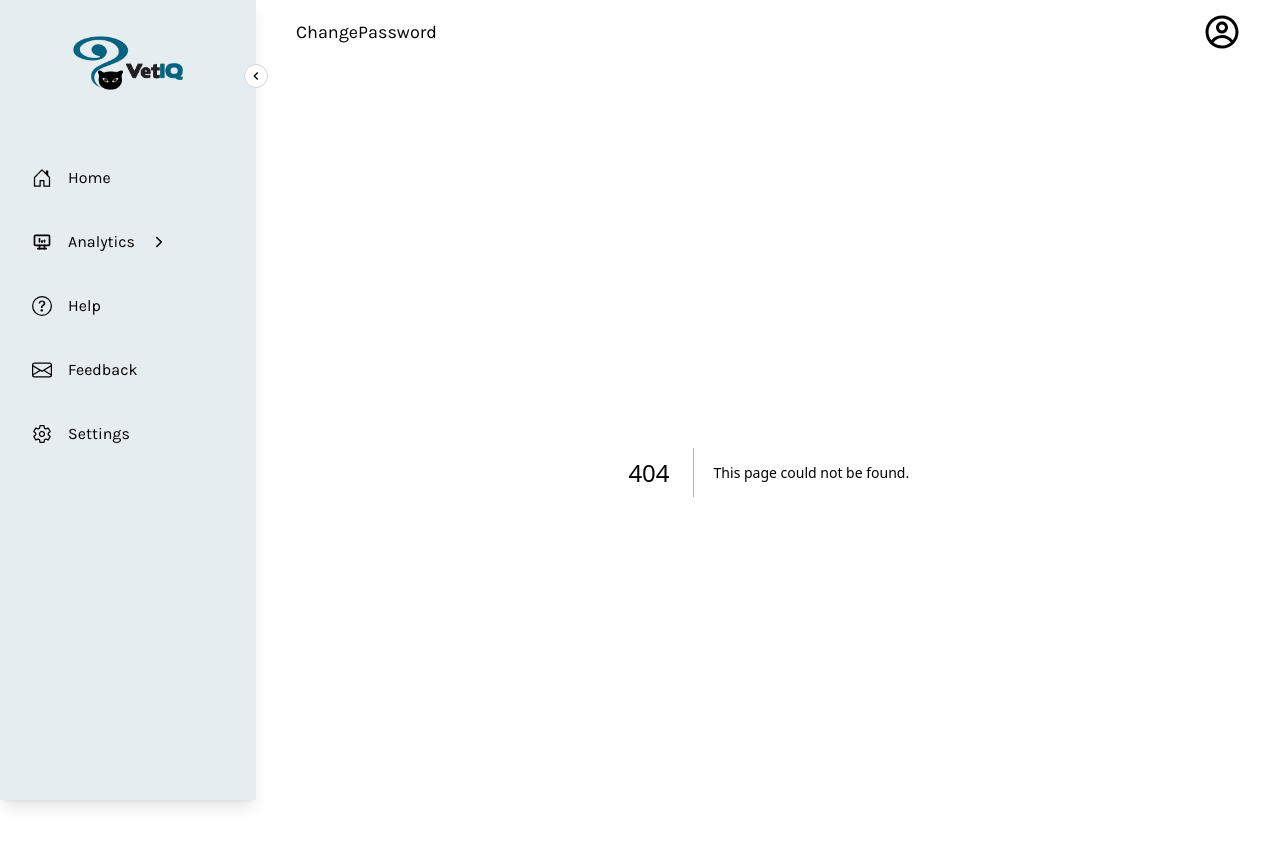
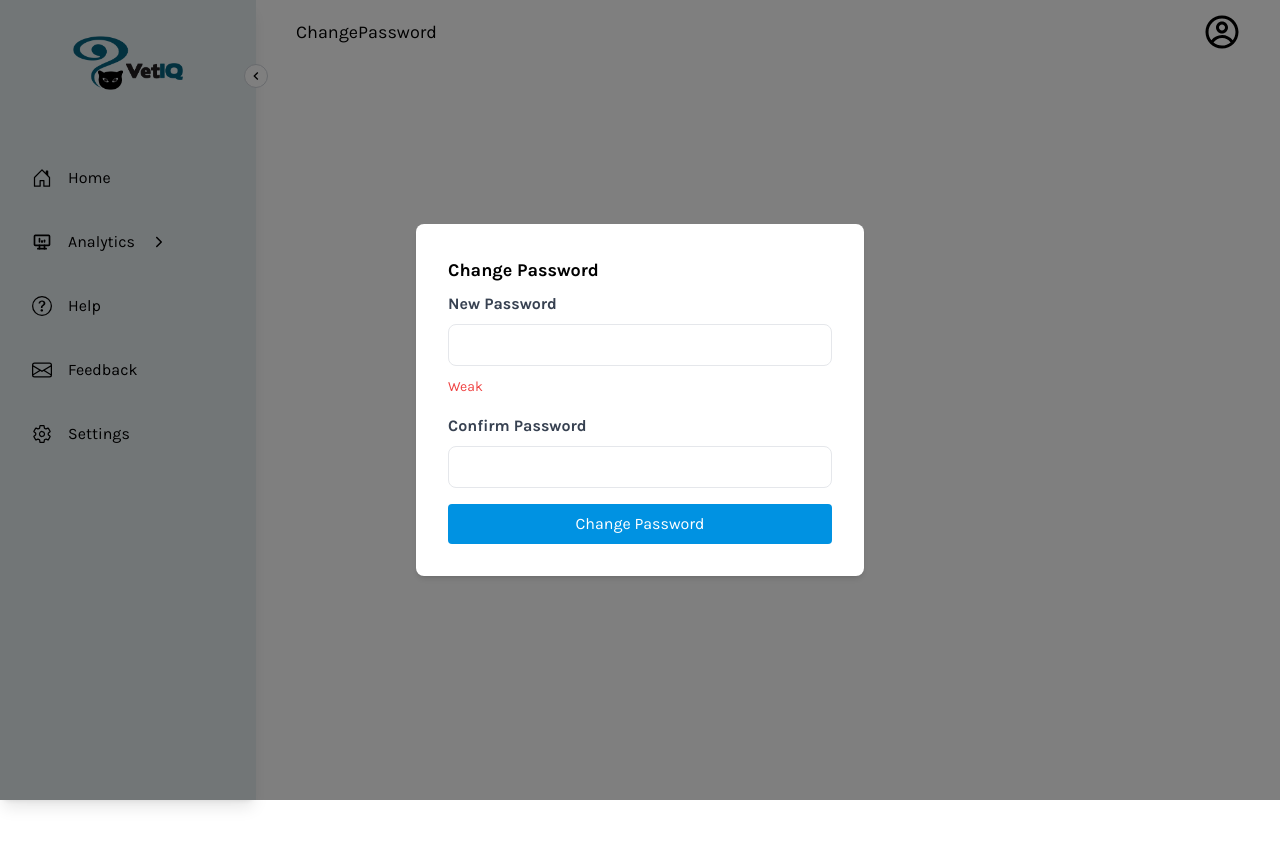
Before and after one commit to shifenghzhang/VetIQ-Web-Application, a Next.js app: page /changePassword in a window 1280 px wide. Before the commit this address had no page. Shown: the top 846 px of the page. After the commit the page ends 800 px from the top, so only its background shows below. Built offline with nearby package versions, Linux system fonts and the light colour scheme.

Commit message:
added forgot password feature using mailtrap, forces user to change password upon logging in

```diff
--- a/package.json
+++ b/package.json
@@ -18,6 +18,7 @@
     "@trpc/server": "next",
     "axios": "^1.6.8",
     "next": "^14.2.3",
+    "nodemailer": "^6.9.13",
     "react": "^18.2.0",
     "react-dom": "^18.2.0",
     "react-icons": "^5.1.0",
@@ -29,6 +30,7 @@
   "devDependencies": {
     "@types/eslint": "^8.56.2",
     "@types/node": "^20.11.20",
+    "@types/nodemailer": "^6.4.15",
     "@types/react": "^18.2.57",
     "@types/react-dom": "^18.2.19",
     "@typescript-eslint/eslint-plugin": "^7.1.1",
--- /dev/null
+++ b/src/app/changePassword/page.tsx
@@ -0,0 +1,119 @@
+'use client';
+import React, { useState } from 'react';
+import axios from 'axios';
+
+const ChangePasswordCard: React.FC<{ email: string; onPasswordChange: () => void }> = ({ email, onPasswordChange }) => {
+  const [newPassword, setNewPassword] = useState("");
+  const [confirmPassword, setConfirmPassword] = useState("");
+  const [passwordStrength, setPasswordStrength] = useState("");
+  const [errorMessage, setErrorMessage] = useState("");
+  const [successMessage, setSuccessMessage] = useState("");
+
+  const handleChangePassword = async () => {
+    if (newPassword !== confirmPassword) {
+      setErrorMessage("Passwords do not match");
+      return;
+    }
+
+    try {
+      const response = await axios.post('http://127.0.0.1:5000/api/changePassword', {
+        email,
+        newPassword
+      });
+      if (response.status === 200) {
+        setSuccessMessage("Password changed successfully");
+        setErrorMessage("");
+        setTimeout(onPasswordChange, 1500); // Close the card after a short delay
+      } else {
+        setErrorMessage(response.data.error || 'Failed to change password');
+      }
+    } catch (error) {
+      console.error('Error changing password:', error);
+      setErrorMessage('An error occurred while changing the password');
+    }
+  };
+
+  const checkPasswordStrength = (password: string) => {
+    const strongRegex = new RegExp("^(?=.*[a-z])(?=.*[A-Z])(?=.*[0-9])(?=.*[!@#$%^&*])(?=.{8,})");
+    const mediumRegex = new RegExp("^(((?=.*[a-z])(?=.*[A-Z]))|((?=.*[a-z])(?=.*[0-9]))|((?=.*[A-Z])(?=.*[0-9])))(?=.{6,})");
+
+    if (strongRegex.test(password)) {
+      setPasswordStrength('strong');
+    } else if (mediumRegex.test(password)) {
+      setPasswordStrength('medium');
+    } else {
+      setPasswordStrength('weak');
+    }
+  };
+
+  const handlePastePrevent = (e: React.ClipboardEvent<HTMLInputElement>) => {
+    e.preventDefault();
+  };
+
+  return (
+    <div className="fixed inset-0 flex items-center justify-center z-50 bg-black bg-opacity-50">
+      <div className="bg-white shadow-md rounded-lg p-8 max-w-md w-full relative">
+        <h3 className="text-lg font-bold mb-2">Change Password</h3>
+        <div className="mb-4">
+          <label htmlFor="newPassword" className="block text-gray-700 font-bold mb-2">
+            New Password
+          </label>
+          <input
+            type="password"
+            id="newPassword"
+            className="w-full px-3 py-2 text-gray-700 border rounded-lg focus:outline-none"
+            value={newPassword}
+            onChange={(e) => {
+              setNewPassword(e.target.value);
+              checkPasswordStrength(e.target.value);
+            }}
+            onPaste={handlePastePrevent}
+            required
+          />
+          <div className="mt-2">
+            <span className={`text-sm ${
+              passwordStrength === 'strong'
+                ? 'text-green-500'
+                : passwordStrength === 'medium'
+                ? 'text-yellow-500'
+                : 'text-red-500'
+            }`}>
+              {passwordStrength === 'strong'
+                ? 'Strong'
+                : passwordStrength === 'medium'
+                ? 'Medium'
+                : 'Weak'}
+            </span>
+          </div>
+        </div>
+        <div className="mb-4">
+          <label htmlFor="confirmPassword" className="block text-gray-700 font-bold mb-2">
+            Confirm Password
+          </label>
+          <input
+            type="password"
+            id="confirmPassword"
+            className="w-full px-3 py-2 text-gray-700 border rounded-lg focus:outline-none"
+            value={confirmPassword}
+            onChange={(e) => setConfirmPassword(e.target.value)}
+            onPaste={handlePastePrevent}
+            required
+          />
+        </div>
+        <div className="mt-4 text-center">
+          <button
+            className="w-full bg-[rgb(0,146,226)] hover:bg-blue-600 text-white py-2 px-4 rounded focus:outline-none focus:shadow-outline"
+            type="button"
+            onClick={handleChangePassword}
+          >
+            Change Password
+          </button>
+        </div>
+        {errorMessage && <p className="text-red-500 text-sm mt-3">{errorMessage}</p>}
+        {successMessage && <p className="text-green-500 text-sm mt-3">{successMessage}</p>}
+      </div>
+    </div>
+  );
+};
+
+export default ChangePasswordCard;
--- /dev/null
+++ b/src/app/forgotPassword/page.tsx
@@ -0,0 +1,69 @@
+'use client';
+import React, { useState } from 'react';
+import axios from 'axios';
+
+const ForgotPassword: React.FC<{ onBack: () => void }> = ({ onBack }) => {
+  const [forgotEmail, setForgotEmail] = useState("");
+  const [resetSuccess, setResetSuccess] = useState(false);
+  const [resetError, setResetError] = useState('');
+
+  const handleResetPassword = async () => {
+    try {
+      const response = await axios.post('http://127.0.0.1:5000/api/resetPassword', { email: forgotEmail });
+      if (response.status === 200) {
+        setResetSuccess(true);
+        setForgotEmail('');
+      } else {
+        setResetError(response.data.error || 'Failed to send password reset email');
+      }
+    } catch (error: unknown) {
+      console.error('Error sending password reset email:', error);
+      if (axios.isAxiosError(error) && error.response) {
+        setResetError(error.response.data.error || 'An error occurred while sending the password reset email');
+      } else {
+        setResetError('An unknown error occurred while sending the password reset email');
+      }
+    }
+  };
+
+  return (
+    <div>
+      <h3 className="text-lg font-bold mb-2">Forgot password?</h3>
+      <p className="text-sm mb-4">No worries, we'll send you reset instructions.</p>
+      <div className="mb-4">
+        <label className="block text-gray-700 font-bold" htmlFor="forgotEmail">
+          Enter your email
+        </label>
+        <input
+          className="shadow appearance-none border rounded w-full py-2 px-3 text-gray-700 leading-tight focus:outline-none focus:shadow-outline"
+          type="email"
+          placeholder="Email"
+          required
+          value={forgotEmail}
+          onChange={(e) => setForgotEmail(e.target.value)}
+        />
+      </div>
+      <div className="mt-4 text-center">
+        <button
+          className="w-full bg-[rgb(0,146,226)] hover:bg-blue-600 text-white py-2 px-4 rounded focus:outline-none focus:shadow-outline"
+          type="button"
+          onClick={handleResetPassword}
+        >
+          Reset password
+        </button>
+      </div>
+      <div className="mt-4 text-center">
+        <button
+          className="text-blue-500 hover:text-blue-700 focus:outline-none"
+          onClick={onBack}
+        >
+          &lt; Back to log in
+        </button>
+      </div>
+      {resetSuccess && <p className="text-green-500 text-sm mt-3">Password reset email sent successfully</p>}
+      {resetError && <p className="text-red-500 text-sm mt-3">{resetError}</p>}
+    </div>
+  );
+};
+
+export default ForgotPassword;
--- a/src/app/login/page.tsx
+++ b/src/app/login/page.tsx
@@ -4,11 +4,14 @@ import RegisterCard from '../register/page';
 import { useLoginCard } from '../_contexts/logincardContext';
 import axios from 'axios';
 import { useAuth } from '../_contexts/authProvider';
+import ForgotPassword from '../forgotPassword/page';
+import ChangePasswordCard from '../changePassword/page';
 
 interface MongoUsers {
   consulting_vet: boolean;
   email: string | null;
   password: string;
+  must_change_password?: boolean;
   site_id: number;
   user_id: number;
   user_name: string | null;
@@ -21,7 +24,8 @@ const LoginCard: React.FC = () => {
   const [password, setPassword] = useState("");
   const [errorMessage, setErrorMessage] = useState("");
   const [showForgotPassword, setShowForgotPassword] = useState(false);
-  const [forgotEmail, setForgotEmail] = useState("");
+  const [showChangePassword, setShowChangePassword] = useState(false);
+
 
   const handleSubmit = async (e: FormEvent<HTMLFormElement>) => {
     e.preventDefault();
@@ -31,8 +35,14 @@ const LoginCard: React.FC = () => {
       for (const user of response.data) {
         if (user.email === email) {
           if (user.password === password) {
-            login(user);
-            setShowLoginCard(false);
+            if (user.must_change_password) {
+              login(user);
+              setShowChangePassword(true);
+            }
+            else {
+              login(user);
+              setShowLoginCard(false);
+            }
           } else {
             setErrorMessage("Incorrect user details");
           }
@@ -53,11 +63,6 @@ const LoginCard: React.FC = () => {
     setShowForgotPassword(true);
   };
 
-  const handleResetPassword = () => {
-    // TODO: Implement the logic to reset the password
-    console.log("Reset password for email:", forgotEmail);
-  };
-
   return (
     <div className="fixed inset-0 flex items-center justify-center z-50 bg-black bg-opacity-50">
       <div className="bg-white shadow-md rounded-lg p-8 max-w-md w-full relative">
@@ -66,7 +71,8 @@ const LoginCard: React.FC = () => {
           onClick={handleClose}
         >
           &times;
-        </button>{!showForgotPassword && (
+        </button>
+        {!showForgotPassword && !showChangePassword && (
           <>
             <div className="flex mb-6">
               <button
@@ -133,39 +139,10 @@ const LoginCard: React.FC = () => {
             </>
         )}
         {showForgotPassword && (
-          <div>
-            <h3 className="text-lg font-bold mb-2">Forgot password?</h3>
-            <p className="text-sm mb-4">No worries, we'll send you reset instructions.</p>
-            <div className="mb-4">
-              <label className="block text-gray-700 font-bold" htmlFor="forgotEmail">
-                Enter your email
-              </label>
-              <input
-                className="shadow appearance-none border rounded w-full py-2 px-3 text-gray-700 leading-tight focus:outline-none focus:shadow-outline"
-                type="email"
-                placeholder="Email"
-                required
-                onChange={(e) => setForgotEmail(e.target.value)}
-              />
-            </div>
-            <div className="mt-4 text-center">
-              <button
-                className="w-full bg-[rgb(0,146,226)] hover:bg-blue-600 text-white py-2 px-4 rounded focus:outline-none focus:shadow-outline"
-                type="button"
-                onClick={handleResetPassword}
-              >
-                Reset password
-              </button>
-            </div>
-            <div className="mt-4 text-center">
-              <button
-                className="text-blue-500 hover:text-blue-700 focus:outline-none"
-                onClick={() => setShowForgotPassword(false)}
-              >
-                &lt; Back to log in
-              </button>
-            </div>
-          </div>
+          <ForgotPassword onBack={() => setShowForgotPassword(false)} />
+        )}
+        {showChangePassword && (
+          <ChangePasswordCard email={email} onPasswordChange={() => setShowLoginCard(false)} />
         )}
       </div>
     </div>
```
Also changed, not shown: 2 other files (tests, documents, lock files or other folders).
